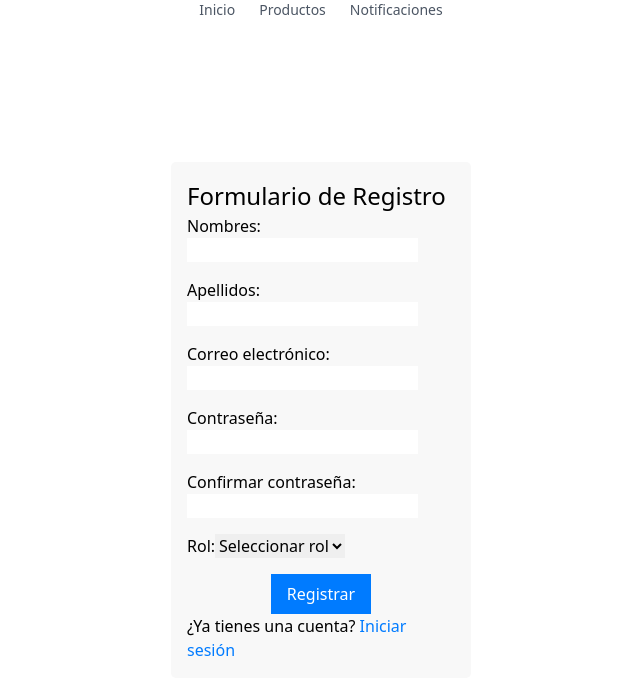
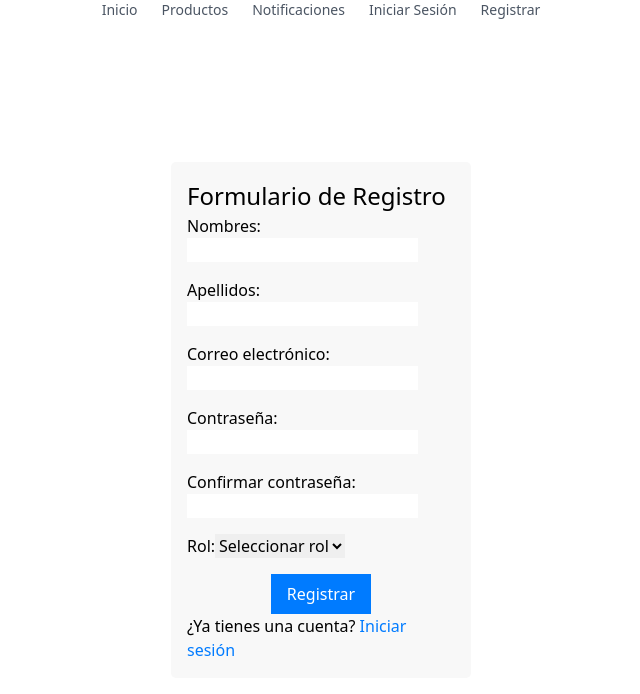
Before and after one commit to SchuwiProfessional/next-app, a Next.js app: page /register in a window 1280 px wide. Shown: the top 694 px of the page, without its empty margins (319-959 px from the left). Built offline with nearby package versions, Linux system fonts and the light colour scheme.

Commit message:
navloginregister

```diff
--- a/components/Navegation.jsx
+++ b/components/Navegation.jsx
@@ -31,6 +31,12 @@ export default function NavigationPage() {
           <li className="hover:text-gray-900">
             <Link href="/notification">Notificaciones</Link>
           </li>
+          <li className="hover:text-gray-900">
+            <Link href="/login">Iniciar Sesión</Link>
+          </li>
+          <li className="hover:text-gray-900">
+            <Link href="/register" >Registrar</Link>
+          </li>
         </ul>
       </nav>
     </header>
```
